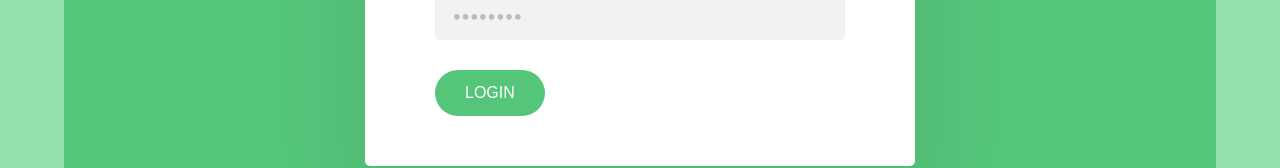
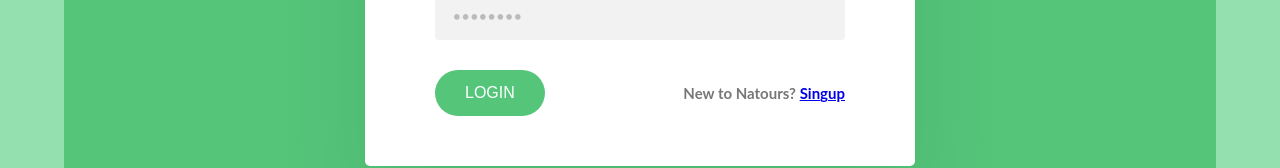
Before and after one commit to ashutoshofficial25/Natours-Frontend, a React (Create React App) app: page /login in a window 1280 px wide. Shown: the part 453-621 px from the top of the page. Built offline with nearby package versions, Linux system fonts and the light colour scheme.

Commit message:
login and signup design fixed

```diff
--- a/src/App.js
+++ b/src/App.js
@@ -5,9 +5,10 @@ import Footer from "./components/pages/Footer/Footer";
 import Header from "./components/Header";
 import Homepage from "./components/pages/Homepage/Homepage";
 import Login from "./components/pages/Login/Login";
+import Signup from "./components/pages/Signup/Signup";
 import UserPrfile from "./components/UserProfile";
 import { Provider } from "./contexts/userContext";
-import Signup from "./components/pages/Signup/Signup";
+
 import Error from "./error";
 
 function App() {
@@ -17,9 +18,8 @@ function App() {
         <BrowserRouter>
           <Header />
           <Routes>
+            <Route exact path="/" element={<Homepage />} />
             <Route path="/login" element={<Login />} />
-            <Route exact path="/" element={<Homepage />} />
-
             <Route path="/signup" element={<Signup />} />
             {/*  <Route path="/tourDetails" element={<Tour />} />
             <Route path="/me" element={<UserPrfile />} />
--- a/src/components/pages/Login/Login.js
+++ b/src/components/pages/Login/Login.js
@@ -2,7 +2,7 @@ import { Container } from "@mui/material";
 import { Formik } from "formik";
 import { useSnackbar } from "notistack";
 import React, { useContext, useState } from "react";
-import { Navigate, useNavigate } from "react-router-dom";
+import { Link, Navigate, useNavigate } from "react-router-dom";
 import Swal from "sweetalert2";
 import { login } from "../../../actions/userActions";
 import { Context } from "../../../contexts/userContext";
@@ -87,10 +87,21 @@ const Login = () => {
                     minLength={8}
                   />
                 </div>
-                <div className="form__group">
+                <div
+                  className="form__group"
+                  style={{
+                    display: "flex",
+                    justifyContent: "space-between",
+                    alignItems: "center",
+                  }}
+                >
                   <button type="submit" className="btn btn--green">
                     Login
                   </button>
+                  <h2>
+                    {" "}
+                    New to Natours? <Link to="/signup">Singup</Link>
+                  </h2>
                 </div>
               </form>
             )}
```
